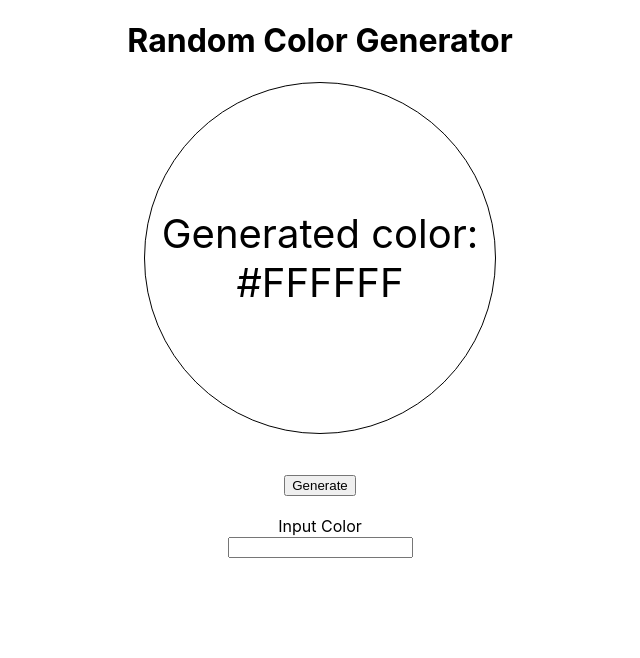
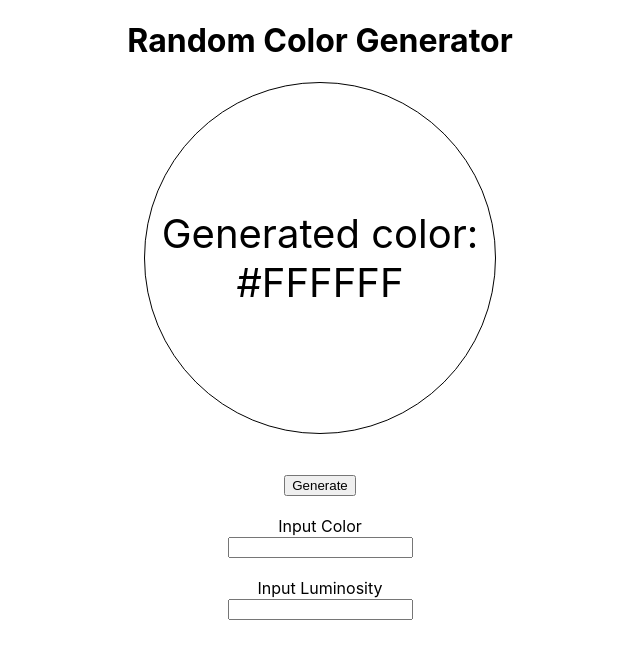
Before and after one commit to harenbergcoding/react-random-color-generator, a React (Create React App) app: page / in a window 1280 px wide. Shown: the top 658 px of the page, without its empty margins (320-960 px from the left). Built offline with nearby package versions, Linux system fonts and the light colour scheme.

Commit message:
Add luminosity function

```diff
--- a/src/App.js
+++ b/src/App.js
@@ -8,6 +8,7 @@ function App() {
 
   const [color, setColor] = useState('#FFFFFF'); // useState for randomColor
   const [colorName, setColorName] = useState(''); // useState for color inputs
+  const [lumName, setlumName] = useState(''); // useState for color inputs
 
   return <div>
 
@@ -61,7 +62,31 @@ function App() {
     }
   />
 
-  </div>
+<br/>
+<br/>
+
+  {/* Controlled component */}
+<div>Input Luminosity</div>
+  <input
+    // Use state variable
+    value = {lumName} //value = empty
+
+    // define changehandler function
+
+    onChange = { (event) => {
+      setlumName(event.currentTarget.value); // set lumName to user input
+
+    // update the state variable
+
+    const colorChosen = randomColor({luminosity: event.currentTarget.value}); // randomColor equals color = user input
+
+     if (colorChosen){
+      setColor(colorChosen)
+     }}
+    }
+  />
+
+    </div>
 
 }
 
```
